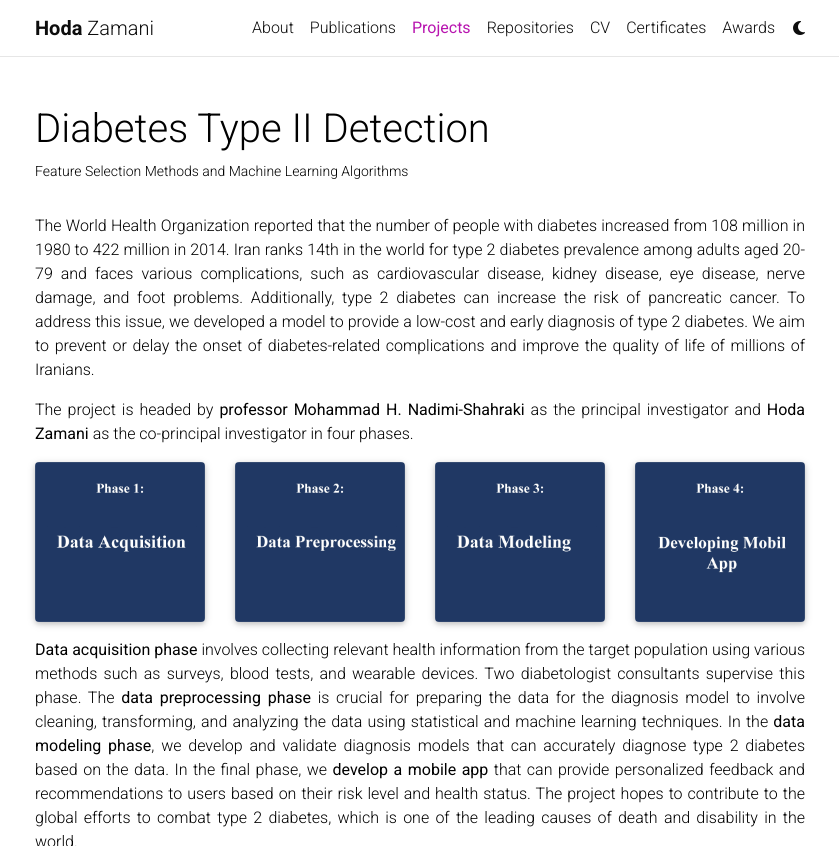
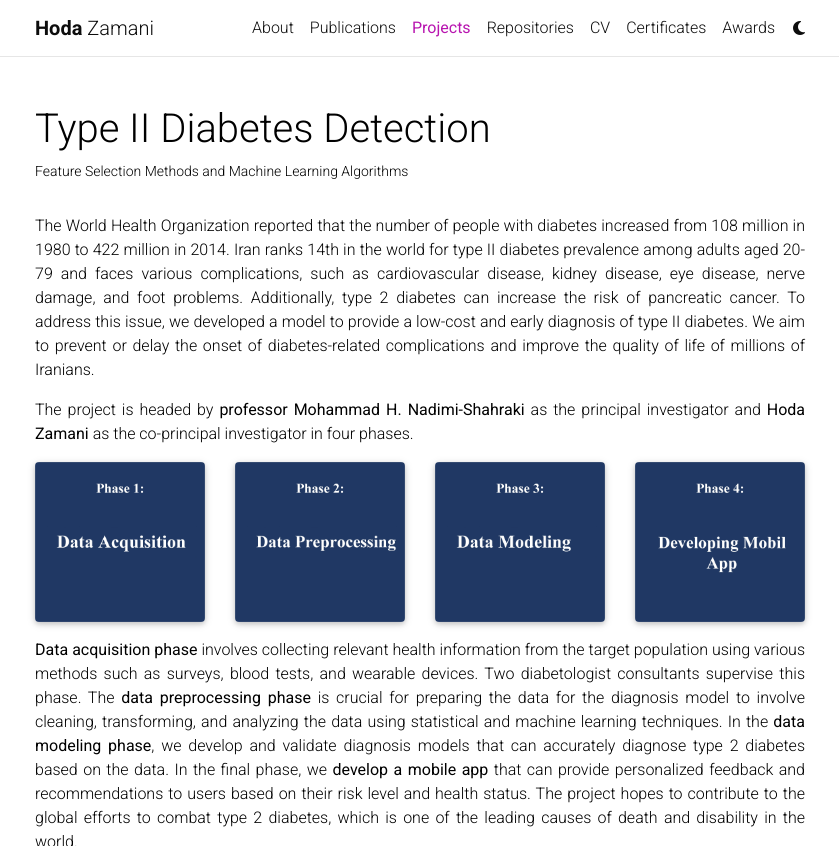
Before and after one commit to HodaZamani/HodaZamani.github.io, a Jekyll site: the page built from _projects/1_project.md, in a window 1280 px wide and 900 px high, cut to the strip 0-846 px from the top of the window. Shown: the whole strip, without its empty margins (220-1059 px from the left). Built offline with Jekyll 4.4.1, drawn with Linux system fonts in a browser that asks for light colours; full-size pictures stand in for the smaller copies a plugin makes; comment, search, counter and statistics services are not loaded; a style sheet for code colours, icons or effects is not loaded.

Commit message:
Update 1_project.md

```diff
--- a/_projects/1_project.md
+++ b/_projects/1_project.md
@@ -1,13 +1,13 @@
 ---
 layout: page
-title: Diabetes Type II Detection
+title: Type II Diabetes Detection
 description: Feature Selection Methods and Machine Learning Algorithms
 img: assets/img/Image120.jpg
 importance: 1
 category: work
 related_publications: HodaImputationMethod
 ---
-<p align="justify">The World Health Organization reported that the number of people with diabetes increased from 108 million in 1980 to 422 million in 2014. Iran ranks 14th in the world for type 2 diabetes prevalence among adults aged 20-79 and faces various complications, such as cardiovascular disease, kidney disease, eye disease, nerve damage, and foot problems. Additionally, type 2 diabetes can increase the risk of pancreatic cancer. To address this issue, we developed a model to provide a low-cost and early diagnosis of type 2 diabetes. We aim to prevent or delay the onset of diabetes-related complications and improve the quality of life of millions of Iranians.</p>
+<p align="justify">The World Health Organization reported that the number of people with diabetes increased from 108 million in 1980 to 422 million in 2014. Iran ranks 14th in the world for type II diabetes prevalence among adults aged 20-79 and faces various complications, such as cardiovascular disease, kidney disease, eye disease, nerve damage, and foot problems. Additionally, type 2 diabetes can increase the risk of pancreatic cancer. To address this issue, we developed a model to provide a low-cost and early diagnosis of type II diabetes. We aim to prevent or delay the onset of diabetes-related complications and improve the quality of life of millions of Iranians.</p>
 
 <p align="justify">The project is headed by <b>professor Mohammad H. Nadimi-Shahraki</b> as the principal investigator and <b>Hoda Zamani</b> as the co-principal investigator in four phases.
 
```
